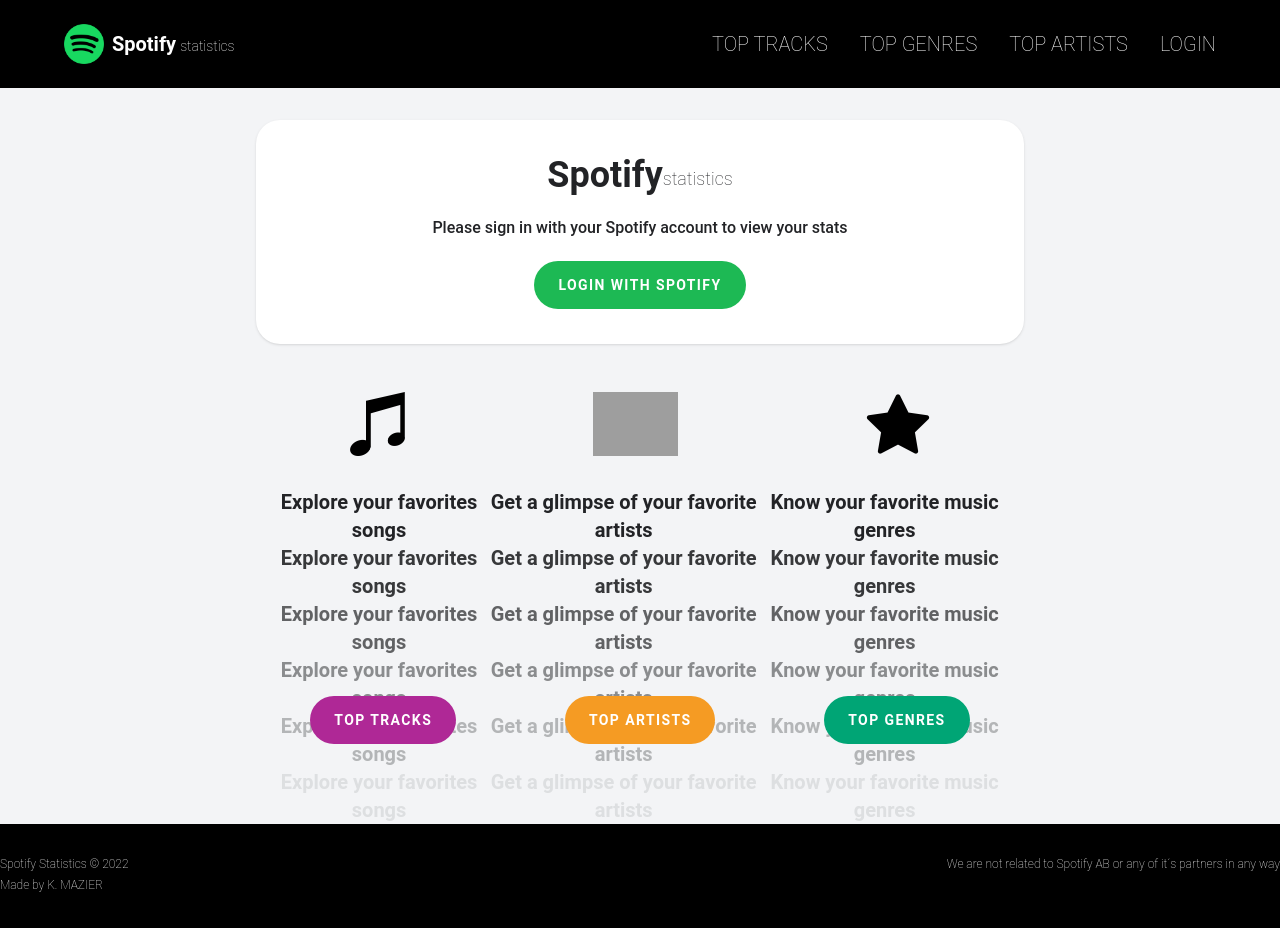
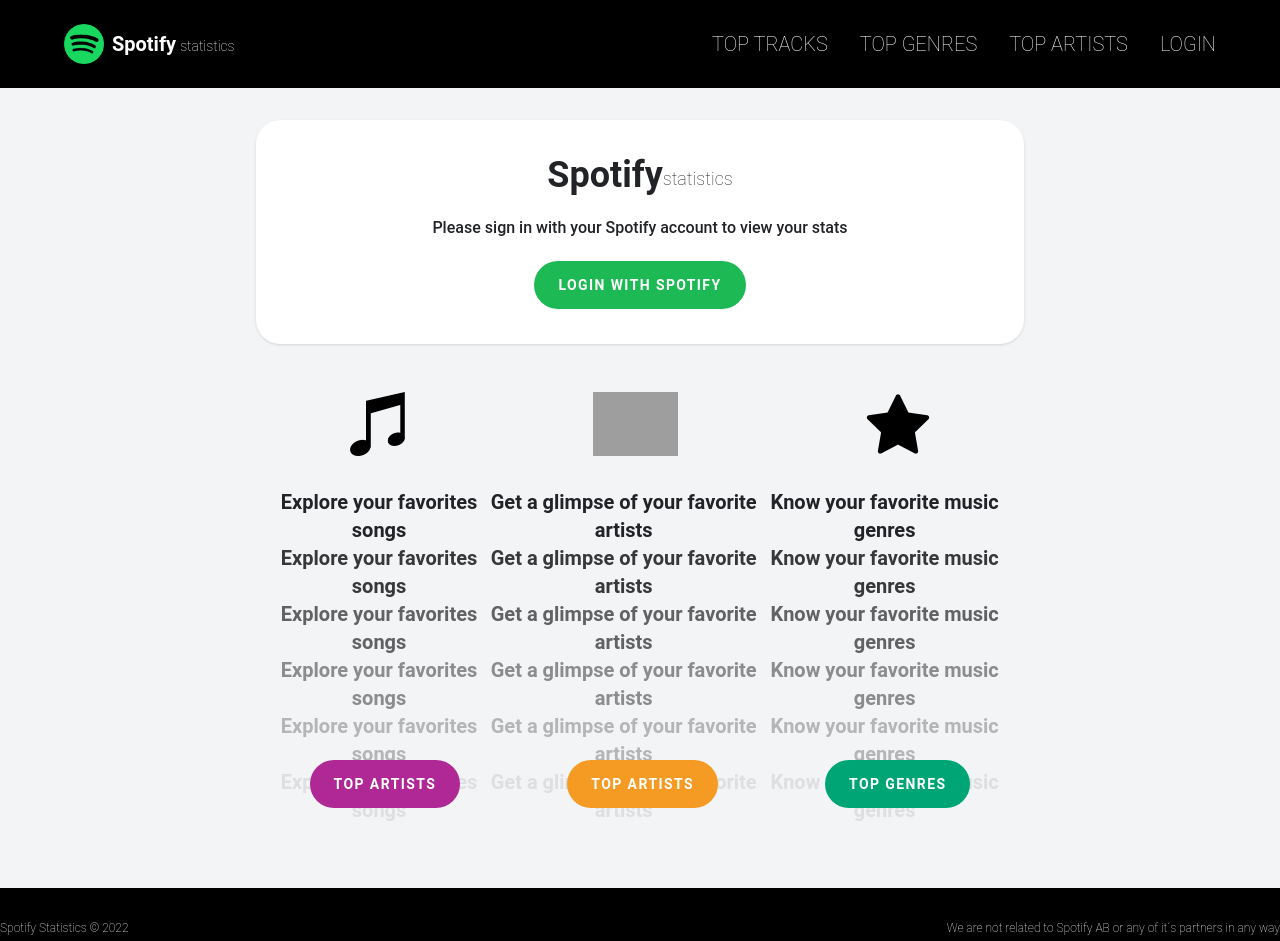
Before and after one commit to ReiZam/spotify-statistics, a React (Create React App) app: page / in a window 1280 px wide. Shown: the top 941 px of the page. Built offline with nearby package versions, Linux system fonts and the light colour scheme; grey boxes are pictures that could not be loaded.

Commit message:
fix every ClassName which hover animation doesn't work

```diff
--- a/src/App.js
+++ b/src/App.js
@@ -10,6 +10,7 @@
 import TopTracks from './views/top/topTracks.view.js';
 import TopGenres from "./views/top/topGenres.view.js";
 import TopArtists from './views/top/topArtists.view.js';
+import NotFound from './views/error/404.view.js';
 // SERVICES
 import { generateAuthorizationContentSpotify } from "./services/spotify.service.js";
 // PROVIDER
@@ -41,6 +42,7 @@
 							<Route path="/top/tracks" element={<RequireAuth><TopTracks/></RequireAuth>}/>
 							<Route path="/top/artists" element={<RequireAuth><TopArtists/></RequireAuth>}/>
 							<Route path="/top/genres" element={<RequireAuth><TopGenres/></RequireAuth>}/>
+							<Route path="*" element={<NotFound/>}/>
 						</Routes>
 					</div>
 					<Footer/>
--- a/src/components/global/timeSelector.component.js
+++ /dev/null
@@ -1,23 +0,0 @@
-function TimeSelector(props)
-{
-	const {primaryColor, secondaryColor, activeColor, setMode, mode} = props;
-
-	return (
-		<div className="flex justify-around mx-4">
-			<button className={(mode == 0 ? secondaryColor : primaryColor) + " rounded-l-full w-full tracking-widest transition-colors text-sm active:" + activeColor + " hover:" + secondaryColor + " text-white h-12 pl-6 pr-6"} onClick={() => {
-				if (mode != 0)
-					setMode(0)
-			}}>SINCE LAST MOUTH</button>
-			<button className={(mode == 1? secondaryColor : primaryColor) + " w-full tracking-widest transition-colors text-sm active:" + activeColor + " hover:" + secondaryColor + " text-white h-12 pl-6 pr-6"} onClick={() => {
-				if (mode != 1)
-					setMode(1)
-			}}>SINCE 6 MOUTHS</button>
-			<button className={(mode == 2 ? secondaryColor : primaryColor) + " rounded-r-full w-full tracking-widest transition-colors text-sm active:" + activeColor + " hover:" + secondaryColor + " text-white h-12 pl-6 pr-6"} onClick={() => {
-				if (mode != 2)
-					setMode(2)
-			}}>SINCE ALL TIME</button>
-		</div>
-	);
-}
-
-export default TimeSelector;
--- /dev/null
+++ b/src/components/home/homeTopButton.component.js
@@ -0,0 +1,26 @@
+import { Link } from 'react-router-dom';
+// PROVIDER
+import { useAuth } from '../../providers/auth.provider.js';
+
+function HomeTopButton(props)
+{
+	let auth = useAuth();
+	const {authorization_content, title, loggedLink, className} = props;
+
+	if (auth.user)
+		return (
+			<Link to={loggedLink}>
+				<button className={className}>{title}</button>
+			</Link>
+		);
+	return (
+		<a href={authorization_content.authorize_link} onClick={() => {
+			if (!auth.user)
+				window.localStorage.setItem("code_verifier", authorization_content.code_verifier);
+		}}>
+			<button className={className}>{title}</button>
+		</a>
+	);
+}
+
+export default HomeTopButton;
--- /dev/null
+++ b/src/components/top/timeSelector.component.js
@@ -0,0 +1,23 @@
+function TimeSelector(props)
+{
+	const {defaultClassName, activeClassName, setMode, mode} = props;
+
+	return (
+		<div className="flex justify-around mx-4">
+			<button className={(mode == 0 ? activeClassName : defaultClassName) + " rounded-l-full"} onClick={() => {
+				if (mode != 0)
+					setMode(0)
+			}}>SINCE LAST MOUTH</button>
+			<button className={(mode == 1 ? activeClassName : defaultClassName)} onClick={() => {
+				if (mode != 1)
+					setMode(1)
+			}}>SINCE 6 MOUTHS</button>
+			<button className={(mode == 2 ? activeClassName : defaultClassName) + " rounded-r-full"} onClick={() => {
+				if (mode != 2)
+					setMode(2)
+			}}>SINCE ALL TIME</button>
+		</div>
+	);
+}
+
+export default TimeSelector;
--- /dev/null
+++ b/src/views/error/404.view.js
@@ -0,0 +1,15 @@
+function NotFound()
+{
+	return (
+		<div className="relative h-screen">
+			<div className="container mx-auto lg:px-64 mt-8">
+				<div className="grid place-items-center shadow mx-2 rounded-3xl bg-white mx-auto py-8">
+					<p className="text-4xl font-bold text-spotify_text_color antialiased">404 Not Found</p>
+					<p className="text-sm font-medium py-2 text-spotify_text_color">Unknown path, please return to the home page.</p>
+				</div>
+			</div>
+		</div>
+	);
+}
+
+export default NotFound;
--- a/src/views/home.view.js
+++ b/src/views/home.view.js
@@ -1,20 +1,10 @@
-import { Link } from 'react-router-dom';
-
 // COMPONENTS
 import HomeFadeTitles from '../components/home/homeFadeTitles.component.js';
 import HomeConnectCard from '../components/home/homeConnectCard.component.js';
 import HomeStatusCard from '../components/home/homeStatusCard.component.js';
+import HomeTopButton from '../components/home/homeTopButton.component.js';
 // PROVIDER
 import { useAuth } from '../providers/auth.provider.js';
-
-function Redirect(props)
-{
-	const {logged, title, loggedLink, unloggedLink} = props;
-
-	if (logged)
-		return (<Link to={loggedLink}>{title}</Link>);
-	return (<a href={unloggedLink}>{title}</a>);
-}
 
 function Home(props)
 {
@@ -32,25 +22,10 @@
 			<div className="mt-4">
 				<HomeFadeTitles titles={["Explore your favorites songs", "Get a glimpse of your favorite artists", "Know your favorite music genres"]} description="You are able to see a classement of your most listened songs."/>
 			</div>
-			<div className="flex w-full justify-around mb-12 py-8">
-				<button className="rounded-full tracking-widest transition-colors text-sm bg-spotify_purple active:bg-spotify_purple hover:bg-spotify_purple/75 font-bold text-white h-12 pl-6 pr-6" onClick={() => {
-					if (!auth.user)
-						window.localStorage.setItem("code_verifier", authorization_content.code_verifier);
-				}}>
-					<Redirect logged={auth.user != undefined && auth.user != null} title="TOP TRACKS" loggedLink="/top/tracks" unloggedLink={authorization_content.authorize_link}/>
-				</button>
-				<button className="rounded-full tracking-widest transition-colors text-sm bg-spotify_yellow active:bg-spotify_yellow hover:bg-spotify_yellow/75 font-bold text-white h-12 pl-6 pr-6" onClick={() => {
-					if (!auth.user)
-						window.localStorage.setItem("code_verifier", authorization_content.code_verifier);
-				}}>
-					<Redirect logged={auth.user != undefined && auth.user != null} title="TOP ARTISTS" loggedLink="/top/artists" unloggedLink={authorization_content.authorize_link}/>
-				</button>
-				<button className="rounded-full tracking-widest transition-colors text-sm bg-spotify_cyan active:bg-spotify_cyan hover:bg-spotify_cyan/75 font-bold text-white h-12 pl-6 pr-6" onClick={() => {
-					if (!auth.user)
-						window.localStorage.setItem("code_verifier", authorization_content.code_verifier);
-				}}>
-					<Redirect logged={auth.user != undefined && auth.user != null} title="TOP GENRES" loggedLink="/top/genres" unloggedLink={authorization_content.authorize_link}/>
-				</button>
+			<div className="flex w-full justify-around mt-16 mb-12 py-8">
+				<HomeTopButton className="rounded-full tracking-widest transition-colors text-sm bg-spotify_purple active:bg-spotify_purple hover:bg-spotify_purple/75 font-bold text-white h-12 pl-6 pr-6" authorization_content={authorization_content} title="TOP ARTISTS" loggedLink={"/top/artists"}/>
+				<HomeTopButton className="rounded-full tracking-widest transition-colors text-sm bg-spotify_yellow active:bg-spotify_yellow hover:bg-spotify_yellow/75 font-bold text-white h-12 pl-6 pr-6" authorization_content={authorization_content} title="TOP ARTISTS" loggedLink={"/top/artists"}/>
+				<HomeTopButton className="rounded-full tracking-widest transition-colors text-sm bg-spotify_cyan active:bg-spotify_cyan hover:bg-spotify_cyan/75 font-bold text-white h-12 pl-6 pr-6" authorization_content={authorization_content} title="TOP GENRES" loggedLink={"/top/genres"}/>
 			</div>
 		</div>
 	);
--- a/src/views/top/topArtists.view.js
+++ b/src/views/top/topArtists.view.js
@@ -1,7 +1,7 @@
 import { useEffect, useState } from "react";
 
 // COMPONENTS
-import TimeSelector from "../../components/global/timeSelector.component.js";
+import TimeSelector from "../../components/top/timeSelector.component.js";
 import ArtistList from '../../components/artists/artistList.component.js';
 import Spinner from "../../components/global/spinner.component.js";
 // SERVICES
@@ -24,7 +24,9 @@
 			<div className="flex m-8 justify-center">
 				<p className="text-3xl font-bold">TOP ARTISTS</p>
 			</div>
-			<TimeSelector mode={mode} setMode={setMode} primaryColor="bg-spotify_pink" secondaryColor="bg-spotify_pink_secondary" activeColor="bg-spotify_pink_active" />
+			<TimeSelector mode={mode} setMode={setMode}
+				defaultClassName="bg-spotify_pink w-full tracking-widest transition-colors text-sm active: hover:bg-spotify_pink_secondary active:spotify_pink_active text-white h-12 pl-6 pr-6"
+				activeClassName="bg-spotify_pink_secondary w-full tracking-widest transition-colors text-sm active: hover:bg-spotify_pink_secondary active:spotify_pink_active text-white h-12 pl-6 pr-6"/>
 			{!topArtists ?
 			<div className="flex mt-48 mb-32 justify-center">
 				<Spinner/>
--- a/src/views/top/topGenres.view.js
+++ b/src/views/top/topGenres.view.js
@@ -2,7 +2,7 @@
 
 // COMPONENT
 import Spinner from "../../components/global/spinner.component";
-import TimeSelector from "../../components/global/timeSelector.component";
+import TimeSelector from "../../components/top/timeSelector.component";
 import GenreList from '../../components/genres/genreList.component.js';
 // PROVIDERS
 import { useAuth } from "../../providers/auth.provider";
@@ -30,7 +30,9 @@
 			<div className="flex m-8 justify-center">
 				<p className="text-3xl font-bold">TOP GENRES</p>
 			</div>
-			<TimeSelector mode={mode} setMode={setMode} primaryColor="bg-spotify_blue" secondaryColor="bg-spotify_blue_secondary" activeColor="bg-spotify_blue_active" />
+			<TimeSelector mode={mode} setMode={setMode}
+				defaultClassName="bg-spotify_blue w-full tracking-widest transition-colors text-sm active: hover:bg-spotify_blue_secondary active:spotify_blue_active text-white h-12 pl-6 pr-6"
+				activeClassName="bg-spotify_blue_secondary w-full tracking-widest transition-colors text-sm active: hover:bg-spotify_blue_secondary active:spotify_blue_active text-white h-12 pl-6 pr-6"/>
 			{!topGenres || !topArtists ?
 			<div className="flex mt-48 mb-32 justify-center">
 				<Spinner/>
--- a/src/views/top/topTracks.view.js
+++ b/src/views/top/topTracks.view.js
@@ -5,7 +5,7 @@
 import { loadTop } from "../../services/utils/spotify.utils";
 // COMPONENTS
 import Spinner from "../../components/global/spinner.component.js";
-import TimeSelector from '../../components/global/timeSelector.component.js';
+import TimeSelector from '../../components/top/timeSelector.component.js';
 import TrackList from '../../components/tracks/trackList.component.js';
 
 function TopTracks()
@@ -23,7 +23,9 @@
 			<div className="flex m-8 justify-center">
 				<p className="text-3xl font-bold">TOP TRACKS</p>
 			</div>
-			<TimeSelector mode={mode} setMode={setMode} primaryColor="bg-spotify_red" secondaryColor="bg-spotify_red_secondary" activeColor="bg-spotify_red_active" />
+			<TimeSelector mode={mode} setMode={setMode}
+				defaultClassName="bg-spotify_red w-full tracking-widest transition-colors text-sm active: hover:bg-spotify_red_secondary active:spotify_red_active text-white h-12 pl-6 pr-6"
+				activeClassName="bg-spotify_red_secondary w-full tracking-widest transition-colors text-sm active: hover:bg-spotify_red_secondary active:spotify_red_active text-white h-12 pl-6 pr-6"/>
 			{!topTracks ?
 			<div className="flex mt-48 mb-32 justify-center">
 				<Spinner/>
```
